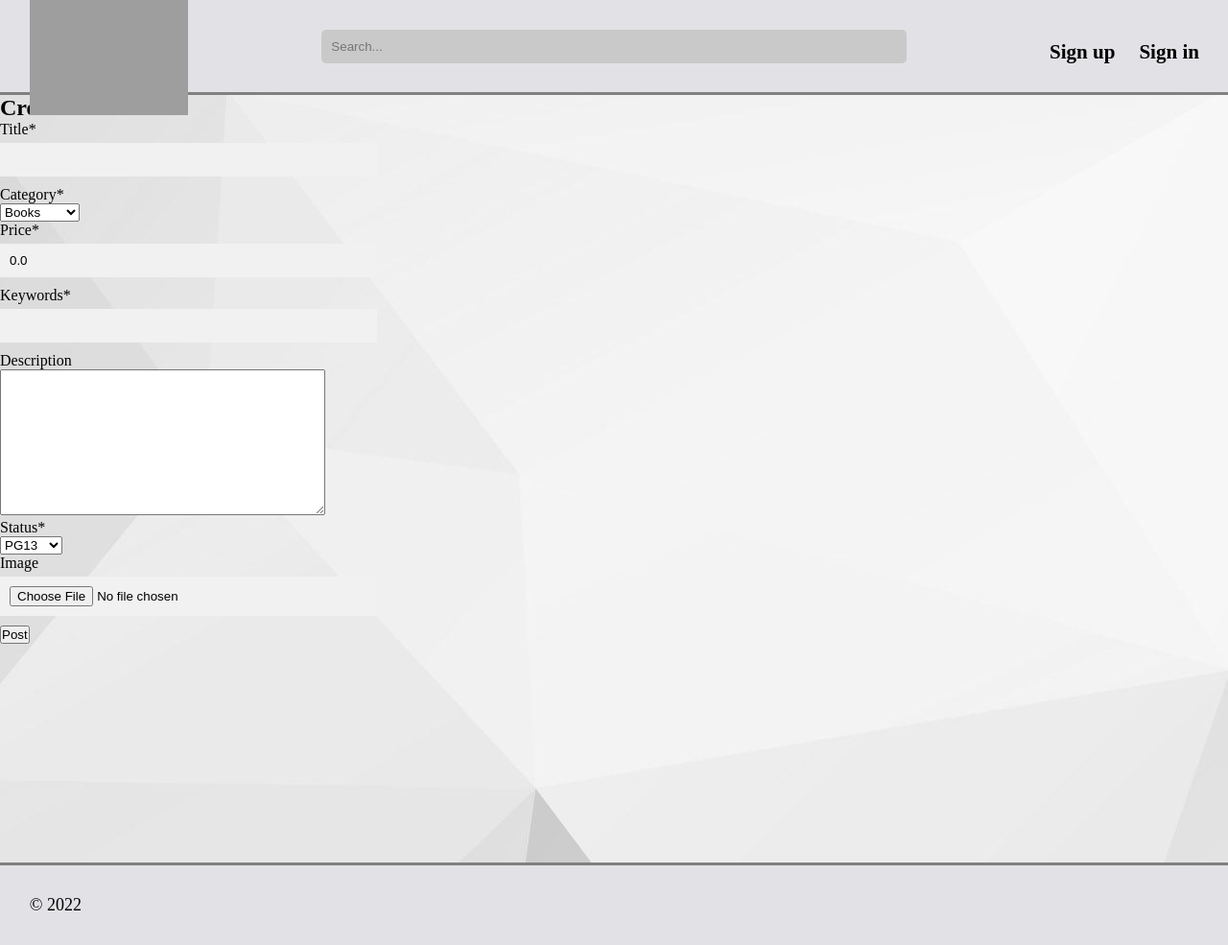
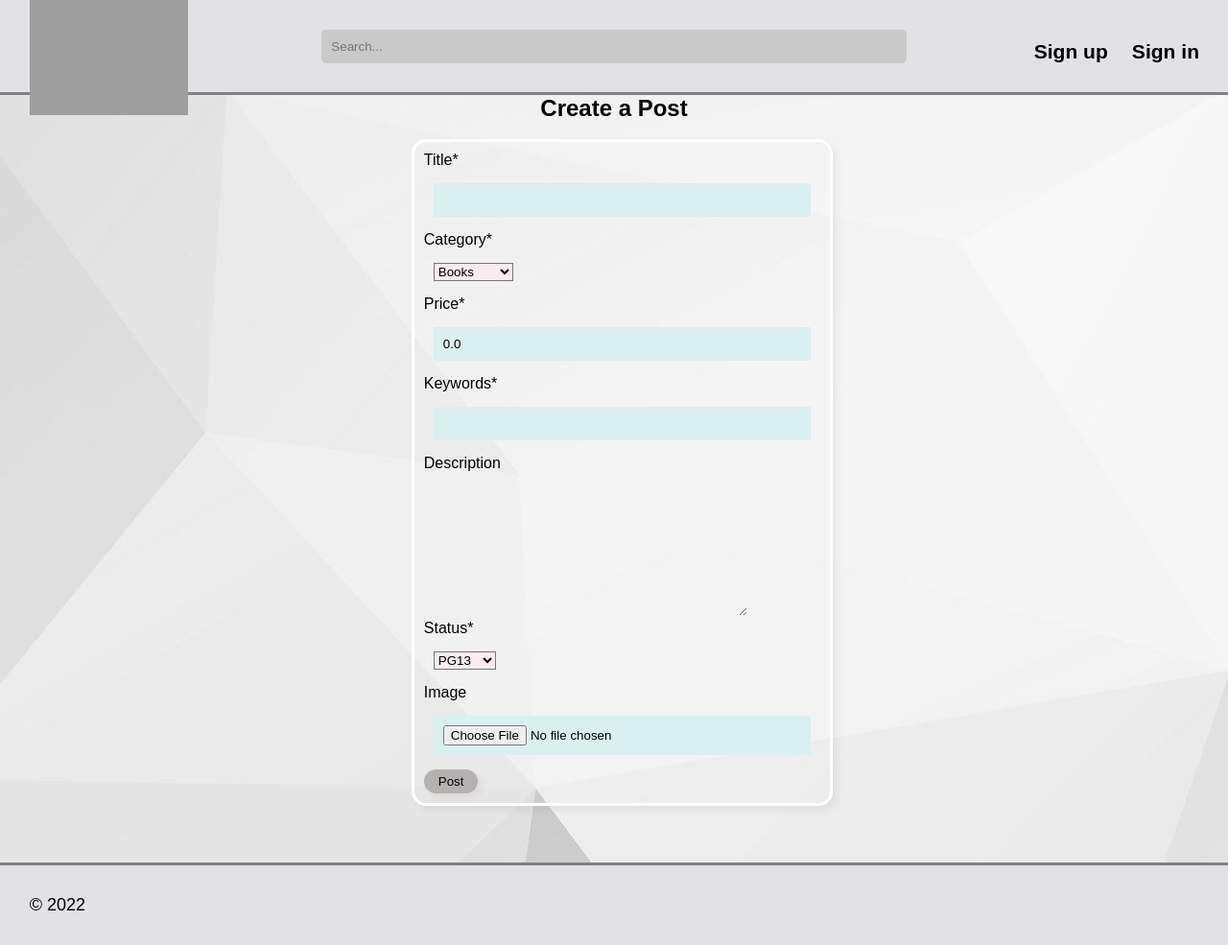
Before and after one commit to JohnnyHoaang/Listing-Store, a Django app: page /create/ in a window 1280 px wide. Shown: the whole page at 96% size. Run offline with Django 4.2, Linux system fonts and the light colour scheme; parts of the project's set-up code (start-up, migrations or seed data) failed here and were passed over; some libraries are stand-ins or nearby versions; grey boxes are pictures that could not be loaded.

Commit message:
added link to css & styling

```diff
--- a/product_listing_app/static/post_styling.css
+++ b/product_listing_app/static/post_styling.css
@@ -2,15 +2,57 @@ body {
     font-family:Arial, Helvetica, sans-serif;
   }
   h1 {
-    color: white;
+    color: rgb(243, 46, 138);
     background-color: #53537d;
     text-align: center;
   }
-  span{
-    color: white;
-    background-color: #53537d;
+  h2{
     text-align: center;
+  }
+  button{
+    padding: 5px 15px 5px 15px;
+    color: rgb(0, 0, 0);
+    background-color: rgb(181, 177, 177);
+    border-radius:15px;
+    box-shadow:4px 4px 10px rgba(0,0,0,0.06);
+    border: none;
+  }
+  button:hover{
+    background-color: rgb(202, 198, 198);
+    box-shadow:4px 4px 10px rgba(0,0,0,0.06);
+    border-radius:15px;
+    border: none;
+  }
+  form{
+    padding:10px;
+    box-shadow:4px 4px 10px rgba(0,0,0,0.06);
+    border-radius:15px;
+    border: solid white;
     display: inline-block;
-    padding: 10px 10px;
-    margin: 10px 10px 0 0;
+    margin-inline-start: 33.5vw;
   }
+
+  textarea {
+    -webkit-appearance: none;
+    -moz-appearance: none;
+    appearance: none;
+    background-color: transparent;
+    border: none;
+    padding: 0;
+    margin: 0;
+    box-sizing: border-box;
+  }
+
+  select{
+    background-color: rgb(250, 235, 238);
+    margin: 10px;
+    margin-top: 15px;
+    margin-bottom: 15px;
+  }
+
+  input{
+    background-color: rgb(218, 239, 239);
+    margin: 10px;
+    margin-top: 15px;
+    margin-bottom: 15px;
+  }
--- a/product_listing_app/templates/create_posts.html
+++ b/product_listing_app/templates/create_posts.html
@@ -2,6 +2,7 @@
 {% load crispy_forms_tags %}
 {% block content %}
 <h2>Create a Post</h2>
+<br>
     <form action="" method="post">
         {% csrf_token %}
         {{form | crispy }}
--- a/product_listing_app/templates/posts.html
+++ b/product_listing_app/templates/posts.html
@@ -4,6 +4,7 @@
             <div class="style">
             <div class="card">
             <div class="post-body">
+            <br>
                 <h1>{{ title }}</h1>
                 <p>{{ category }}</p>
                 <p>Posts Here</p>
--- a/user_management_app/templates/base.html
+++ b/user_management_app/templates/base.html
@@ -8,6 +8,7 @@
         {% load static %}
         <link rel="icon" type="image/x-icon" href="{% static 'logo.png' %}"/>
         <link rel="stylesheet", href="{% static 'style.css' %}"/>
+        <link rel="stylesheet", href="{% static 'post_styling.css' %}"/>
     </head>
     <body>
         <header>
```
